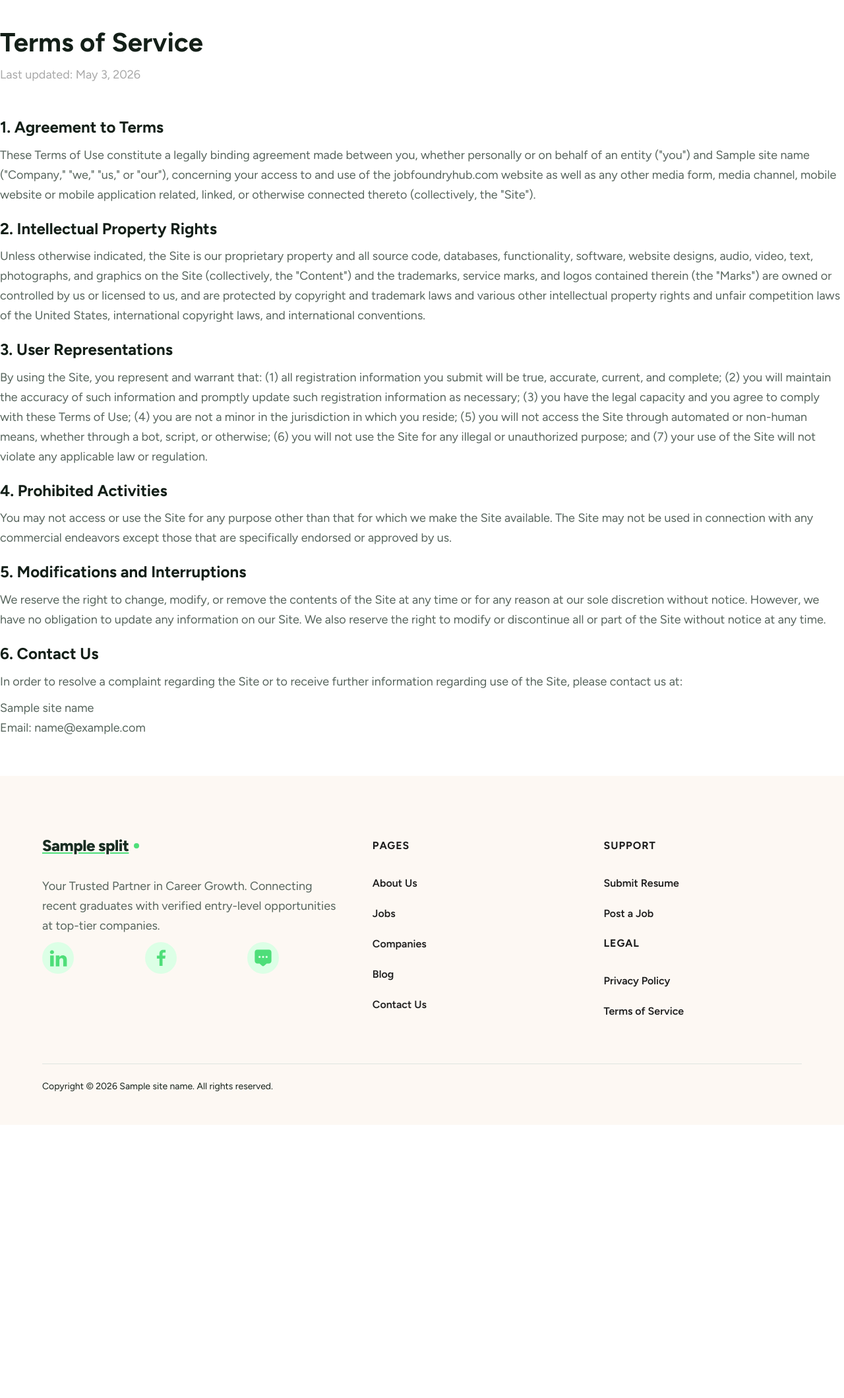
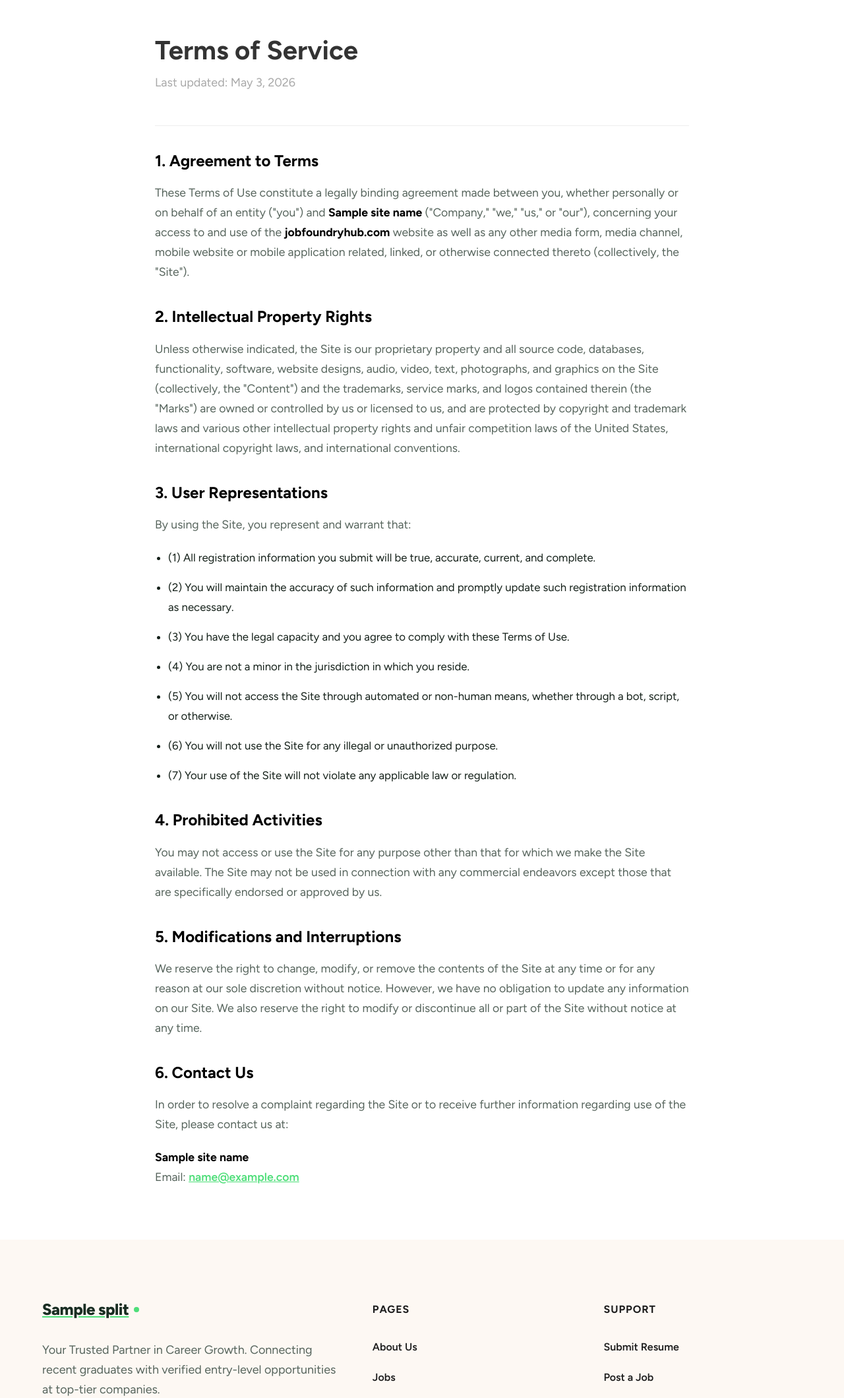
Before and after one commit to zenadell/jobfoundryhub, a Django app: template templates/pages/terms.html in a window 1280 px wide. Shown: the part 108-2227 px from the top of the page at 66% size. Before the commit the page ends 1762 px from the top, so only its background shows below. Run offline with Django 5.2, Linux system fonts and the light colour scheme; the template is opened without the code that fills it: most values are stand-ins (such as "Sample title", 1, 10 or a date in 2020).

Commit message:
UI: Overhaul legal pages (Privacy, Terms) for better readability and professional look

```diff
--- a/templates/pages/terms.html
+++ b/templates/pages/terms.html
@@ -3,35 +3,81 @@
 {% block title %}Terms of Service{% endblock %}
 {% block meta_description %}Terms of Service and user agreement for {{ site_name }}.{% endblock %}
 
+{% block extra_head %}
+<style>
+    .legal-container {
+        max-width: 850px;
+        margin: 0 auto;
+        padding: 60px 20px;
+        line-height: 1.8;
+        color: #333;
+    }
+    .legal-header {
+        border-bottom: 1px solid #eee;
+        padding-bottom: 40px;
+        margin-bottom: 40px;
+    }
+    .legal-content h3 {
+        margin-top: 40px;
+        margin-bottom: 20px;
+        color: #000;
+        font-weight: 700;
+        font-size: 1.5rem;
+    }
+    .legal-content p {
+        margin-bottom: 20px;
+        font-size: 1.1rem;
+    }
+    .legal-content ul {
+        margin-bottom: 30px;
+        padding-left: 20px;
+    }
+    .legal-content li {
+        margin-bottom: 15px;
+        font-size: 1.05rem;
+    }
+    .legal-content strong {
+        color: #000;
+    }
+</style>
+{% endblock %}
+
 {% block content %}
-<div class="container-regular padding-vertical padding-large">
-    <div class="text-center margin-bottom margin-large">
+<div class="legal-container">
+    <div class="legal-header text-center">
         <h1 class="heading-large">Terms of Service</h1>
         <p class="text-size-medium text-color-grey">Last updated: {% now "F j, Y" %}</p>
     </div>
 
-    <div class="max-width-large mx-auto">
-        <div class="prose">
-            <h3 class="heading-small">1. Agreement to Terms</h3>
-            <p>These Terms of Use constitute a legally binding agreement made between you, whether personally or on behalf of an entity ("you") and {{ site_name }} ("Company," "we," "us," or "our"), concerning your access to and use of the jobfoundryhub.com website as well as any other media form, media channel, mobile website or mobile application related, linked, or otherwise connected thereto (collectively, the "Site").</p>
+    <div class="legal-content">
+        <h3>1. Agreement to Terms</h3>
+        <p>These Terms of Use constitute a legally binding agreement made between you, whether personally or on behalf of an entity ("you") and <strong>{{ site_name }}</strong> ("Company," "we," "us," or "our"), concerning your access to and use of the <strong>jobfoundryhub.com</strong> website as well as any other media form, media channel, mobile website or mobile application related, linked, or otherwise connected thereto (collectively, the "Site").</p>
 
-            <h3 class="heading-small">2. Intellectual Property Rights</h3>
-            <p>Unless otherwise indicated, the Site is our proprietary property and all source code, databases, functionality, software, website designs, audio, video, text, photographs, and graphics on the Site (collectively, the "Content") and the trademarks, service marks, and logos contained therein (the "Marks") are owned or controlled by us or licensed to us, and are protected by copyright and trademark laws and various other intellectual property rights and unfair competition laws of the United States, international copyright laws, and international conventions.</p>
+        <h3>2. Intellectual Property Rights</h3>
+        <p>Unless otherwise indicated, the Site is our proprietary property and all source code, databases, functionality, software, website designs, audio, video, text, photographs, and graphics on the Site (collectively, the "Content") and the trademarks, service marks, and logos contained therein (the "Marks") are owned or controlled by us or licensed to us, and are protected by copyright and trademark laws and various other intellectual property rights and unfair competition laws of the United States, international copyright laws, and international conventions.</p>
 
-            <h3 class="heading-small">3. User Representations</h3>
-            <p>By using the Site, you represent and warrant that: (1) all registration information you submit will be true, accurate, current, and complete; (2) you will maintain the accuracy of such information and promptly update such registration information as necessary; (3) you have the legal capacity and you agree to comply with these Terms of Use; (4) you are not a minor in the jurisdiction in which you reside; (5) you will not access the Site through automated or non-human means, whether through a bot, script, or otherwise; (6) you will not use the Site for any illegal or unauthorized purpose; and (7) your use of the Site will not violate any applicable law or regulation.</p>
+        <h3>3. User Representations</h3>
+        <p>By using the Site, you represent and warrant that:</p>
+        <ul>
+            <li>(1) All registration information you submit will be true, accurate, current, and complete.</li>
+            <li>(2) You will maintain the accuracy of such information and promptly update such registration information as necessary.</li>
+            <li>(3) You have the legal capacity and you agree to comply with these Terms of Use.</li>
+            <li>(4) You are not a minor in the jurisdiction in which you reside.</li>
+            <li>(5) You will not access the Site through automated or non-human means, whether through a bot, script, or otherwise.</li>
+            <li>(6) You will not use the Site for any illegal or unauthorized purpose.</li>
+            <li>(7) Your use of the Site will not violate any applicable law or regulation.</li>
+        </ul>
 
-            <h3 class="heading-small">4. Prohibited Activities</h3>
-            <p>You may not access or use the Site for any purpose other than that for which we make the Site available. The Site may not be used in connection with any commercial endeavors except those that are specifically endorsed or approved by us.</p>
+        <h3>4. Prohibited Activities</h3>
+        <p>You may not access or use the Site for any purpose other than that for which we make the Site available. The Site may not be used in connection with any commercial endeavors except those that are specifically endorsed or approved by us.</p>
 
-            <h3 class="heading-small">5. Modifications and Interruptions</h3>
-            <p>We reserve the right to change, modify, or remove the contents of the Site at any time or for any reason at our sole discretion without notice. However, we have no obligation to update any information on our Site. We also reserve the right to modify or discontinue all or part of the Site without notice at any time.</p>
+        <h3>5. Modifications and Interruptions</h3>
+        <p>We reserve the right to change, modify, or remove the contents of the Site at any time or for any reason at our sole discretion without notice. However, we have no obligation to update any information on our Site. We also reserve the right to modify or discontinue all or part of the Site without notice at any time.</p>
 
-            <h3 class="heading-small">6. Contact Us</h3>
-            <p>In order to resolve a complaint regarding the Site or to receive further information regarding use of the Site, please contact us at:</p>
-            <p>{{ site_name }}<br>
-            Email: {{ contact_email }}</p>
-        </div>
+        <h3>6. Contact Us</h3>
+        <p>In order to resolve a complaint regarding the Site or to receive further information regarding use of the Site, please contact us at:</p>
+        <p><strong>{{ site_name }}</strong><br>
+        Email: <a href="mailto:{{ contact_email }}" class="text-color-green">{{ contact_email }}</a></p>
     </div>
 </div>
 {% endblock %}
```
Also changed, not shown: templates/pages/privacy.html (+51 -14 lines).
